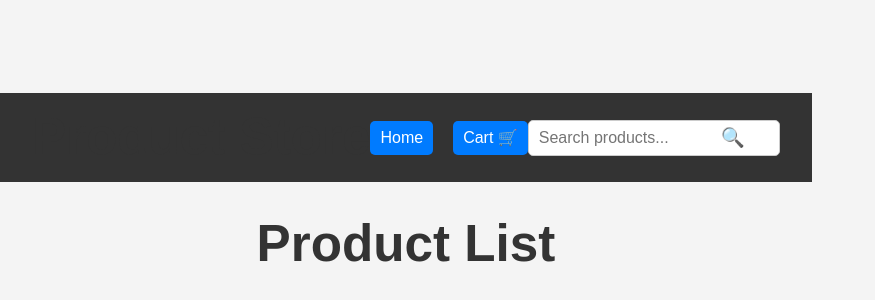
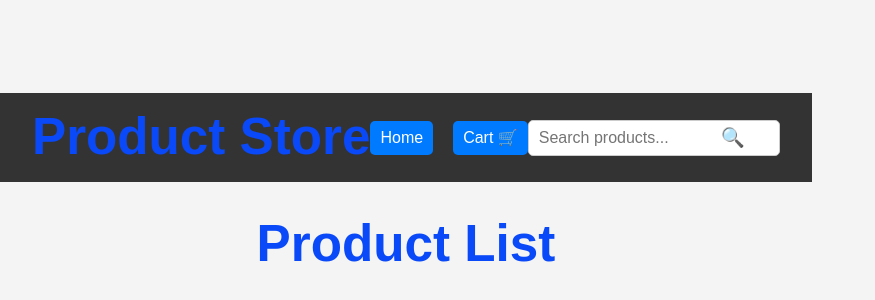
Before and after one commit to Eddiegurley/TheFinalsProductPage, a React (Vite) app in the folder productPage/: page / in a window 1280 px wide. Shown: the part 180-480 px from the top of the page, without its empty margins (0-875 px from the left). Built offline with nearby package versions, Linux system fonts and the light colour scheme; no server answers.

Commit message:
added read me, styled some color on my navbar.

```diff
--- a/productPage/src/components/styles.css
+++ b/productPage/src/components/styles.css
@@ -11,7 +11,7 @@
 
   h1 {
     text-align: center;
-    color: #333;
+    color: rgb(10, 73, 248);
   }
 
   /* Navbar */
```
Also changed, not shown: 1 other file (tests, documents, lock files or other folders).
